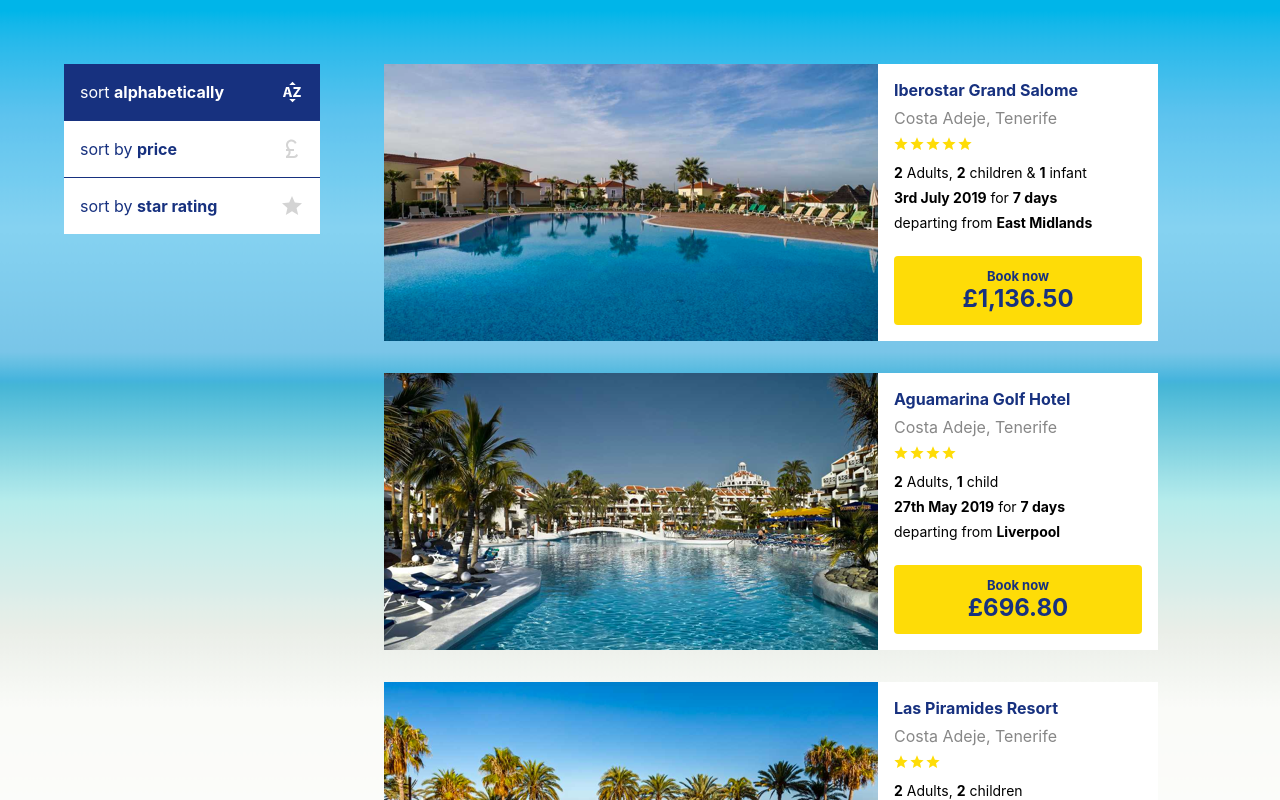
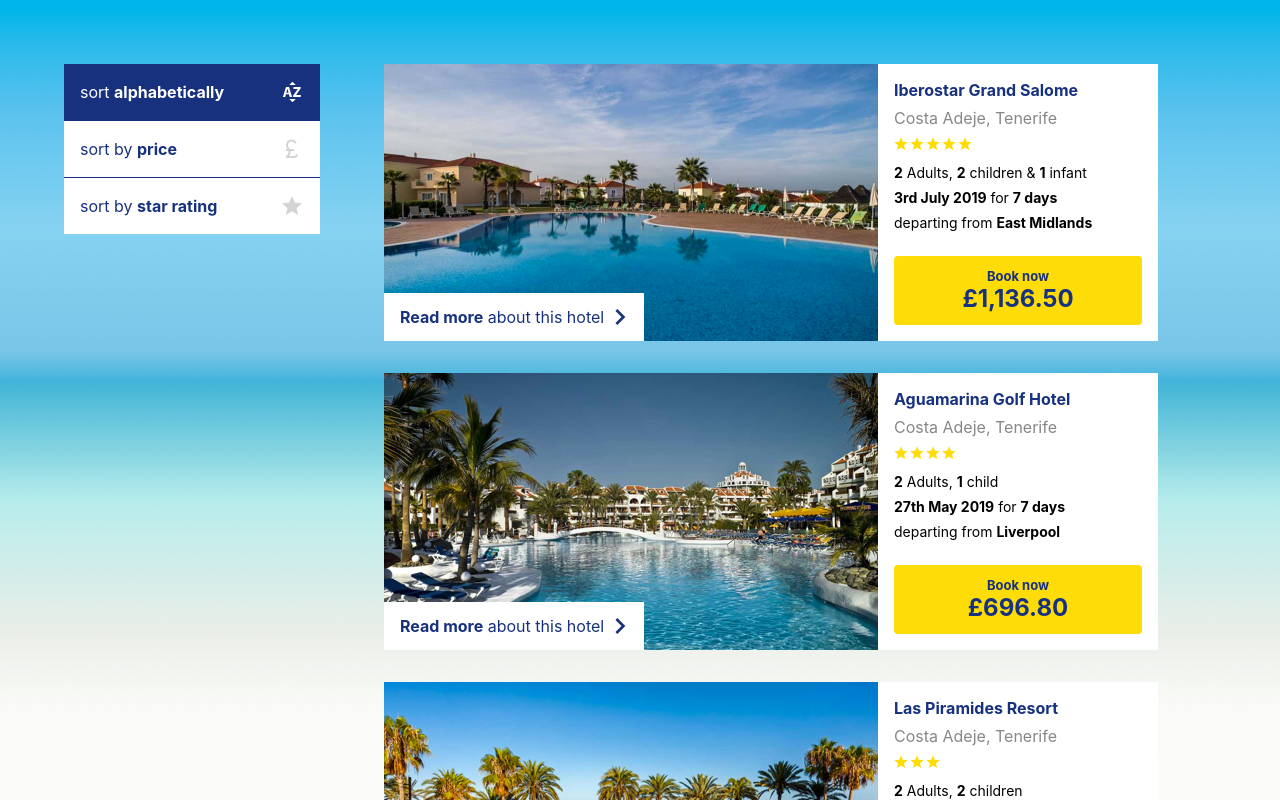
Before and after one commit to tomShoutTheSecond/OnTheBeachTask, a React (Create React App) app in the folder on-the-beach-task/: page / in a window 1280 px wide. Shown: the top 800 px of the page. Built offline with nearby package versions, Linux system fonts and the light colour scheme.

Commit message:
Implement holiday overview

```diff
--- a/on-the-beach-task/src/App.tsx
+++ b/on-the-beach-task/src/App.tsx
@@ -10,13 +10,22 @@ function App() {
     let containerStyle : CSSProperties =
     {
         width: "100%",
+        height: "100vh"
+    }
+
+    let backgroundStyle : CSSProperties =
+    {
+        width: "100%",
         height: "100vh",
+        position: "fixed",
         backgroundImage: `url(${Util.getImageUrl("background.png")})`,
-        backgroundSize: "auto 100%"
+        backgroundSize: "auto 100%",
+        zIndex: -1
     }
 
     return (
         <div style={containerStyle}>
+            <div style={backgroundStyle}/>
             <SortingComponent/>
             <HolidayListComponent/>
         </div>
--- a/on-the-beach-task/src/HolidayListComponent.tsx
+++ b/on-the-beach-task/src/HolidayListComponent.tsx
@@ -8,24 +8,26 @@ interface HolidayListComponentProps { }
 
 interface HolidayListComponentState
 {
-    visibleHolidays : Holiday[]
+    visibleHolidays : Holiday[],
+    selectedHolidayIndex : number
 }
 
 export class HolidayListComponent extends React.Component<HolidayListComponentProps, HolidayListComponentState>
 {
-    state : HolidayListComponentState = { visibleHolidays: HolidayProvider.getHolidaysData() };
+    state : HolidayListComponentState = { visibleHolidays: HolidayProvider.getHolidaysData(), selectedHolidayIndex: -1 };
 
     render()
     {
         let holidays = this.state.visibleHolidays.map((holiday, index) =>
-        <div style={{ background: Colors.white, marginBottom: "32px", display: "flex" }}>
+        <div key={index} style={{ width: "774px", background: Colors.white, marginBottom: "32px" }}>
+            <div style={{ display: "flex", position: "relative" }}>
                 <img style={{ display: "inline-block", verticalAlign: "top" }} src={holiday.imageUrl}/>
                 <div style={{ display: "inline-block", verticalAlign: "top", position: "relative", width: "280px" }}>
                     <p style={{ padding: "16px 16px 0px 16px", color: Colors.darkBlue, fontWeight: "bold" }}>{holiday.name}</p>
                     <p style={{ padding: "8px 16px 0px 16px", color: Colors.grey }}>{holiday.location}</p>
                     <div style={{ padding: "8px 15px 0px 15px" }}>
                         {[...Array(holiday.starRating)].map(((e, i) =>
-                        <img style={{ display: "inline-block", width: "16px", height: "16px" }} src={Util.getImageUrl("icon-star-yellow.svg")}/>))}
+                            <img key={i} style={{ display: "inline-block", width: "16px", height: "16px" }} src={Util.getImageUrl("icon-star-yellow.svg")}/>))}
                     </div>
                     {this.getAttendeesText(holiday)}
                     {this.getDateText(holiday)}
@@ -34,6 +36,15 @@ export class HolidayListComponent extends React.Component<HolidayListComponentPr
                         <p style={{ fontSize: "13px" }}>Book now</p>
                         <p style={{ fontSize: "24px" }}>{this.getPriceString(holiday.price)}</p>
                     </div>
+                </div>
+                <div style={{ background: Colors.white, color: Colors.darkBlue, position: "absolute", display: "flex", alignItems: "center", padding: "8px 8px 8px 16px", bottom: 0, left: 0, userSelect: "none" }} onClick={() => this.setState({ selectedHolidayIndex: this.state.selectedHolidayIndex == index ? -1 : index })}>
+                    <p><b>Read more</b> about this hotel</p>
+                    <img style={{ width: "32px", height: "32px" }} src={this.state.selectedHolidayIndex == index ? Util.getImageUrl("icon-chevron-down.svg") : Util.getImageUrl("icon-chevron-right.svg")}/>
+                </div>
+            </div>
+            <div style={{ display: this.state.selectedHolidayIndex == index ? "block" : "none", padding: "16px" }}>
+                <p style={{ color: Colors.darkBlue, fontWeight: "bold", marginBottom: "8px" }}>Overview</p>
+                <p>{holiday.overview}</p>
             </div>
         </div>);
 
```
Also changed, not shown: on-the-beach-task/public/images/icon-chevron-down.svg (added), on-the-beach-task/public/images/icon-chevron-right.svg (added). Lines whose indentation alone changed are shown as unchanged.
